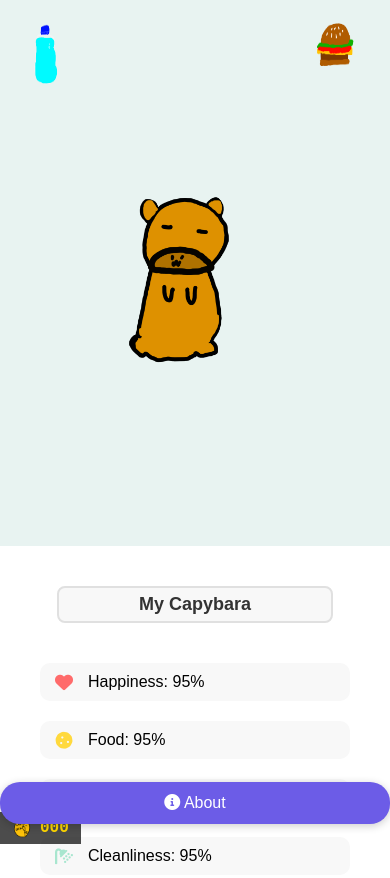
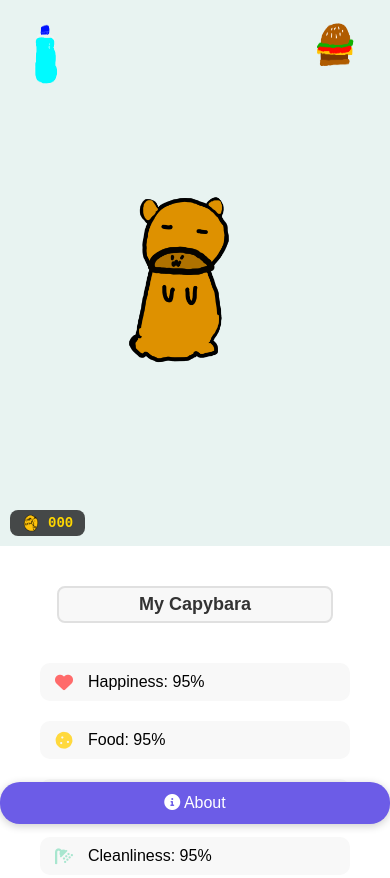
Before and after one commit to JiayiXu/capy, a plain HTML site: page index.html in a window 390 px wide. Shown: the top 878 px of the page. Drawn offline with Linux system fonts and the light colour scheme.

Commit message:
fix coin

```diff
--- a/index.html
+++ b/index.html
@@ -8,11 +8,6 @@
     <link rel="stylesheet" href="https://cdnjs.cloudflare.com/ajax/libs/font-awesome/6.0.0/css/all.min.css">
 </head>
 <body>
-    <div class="coin-counter">
-        <img src="coin.png" alt="Coin" class="coin-icon">
-        <span id="coin-count">000</span>
-    </div>
-
     <button id="about-btn" class="about-button">
         <i class="fas fa-info-circle"></i> About
     </button>
@@ -40,6 +35,10 @@
             </div>
             <div class="shovel-item" style="display: none;">
                 <img src="shovel.png" alt="Clean with shovel" id="shovel-img">
+            </div>
+            <div class="coin-counter">
+                <img src="coin.png" alt="Coin" class="coin-icon">
+                <span id="coin-count">000</span>
             </div>
         </div>
 
--- a/styles.css
+++ b/styles.css
@@ -205,6 +205,7 @@ body {
 
     .pet-section {
         min-height: 60vh;
+        position: relative;
     }
 
     /* Adjust item sizes for mobile */
@@ -265,6 +266,26 @@ body {
 
     body {
         padding-bottom: 35px;
+    }
+
+    .coin-counter {
+        position: absolute;
+        bottom: 10px;
+        left: 10px;
+        padding: 4px 12px;
+        border-radius: 8px;
+        width: auto;
+        justify-content: flex-start;
+        background-color: rgba(0, 0, 0, 0.7);
+    }
+
+    .coin-icon {
+        width: 18px;
+        height: 18px;
+    }
+
+    #coin-count {
+        font-size: 14px;
     }
 }
 
@@ -359,15 +380,15 @@ body {
 }
 
 .coin-counter {
-    position: fixed;
-    bottom: 0;
-    left: 0;
+    position: absolute;
+    bottom: 20px;
+    left: 20px;
     display: flex;
     align-items: center;
     gap: 8px;
     padding: 8px 16px;
     background-color: rgba(0, 0, 0, 0.7);
-    border-top-right-radius: 12px;
+    border-radius: 12px;
     z-index: 2000;
 }
 
@@ -388,16 +409,27 @@ body {
 /* Add to mobile media query */
 @media (max-width: 768px) {
     .coin-counter {
-        padding: 6px 12px;
-        border-top-right-radius: 8px;
+        bottom: 10px;
+        left: 10px;
+        padding: 4px 12px;
+        border-radius: 8px;
     }
 
     .coin-icon {
-        width: 20px;
-        height: 20px;
+        width: 18px;
+        height: 18px;
     }
 
     #coin-count {
-        font-size: 16px;
+        font-size: 14px;
+    }
+
+    body {
+        padding-bottom: 35px;
+    }
+
+    .pet-section {
+        min-height: 60vh;
+        position: relative;
     }
 }
```
